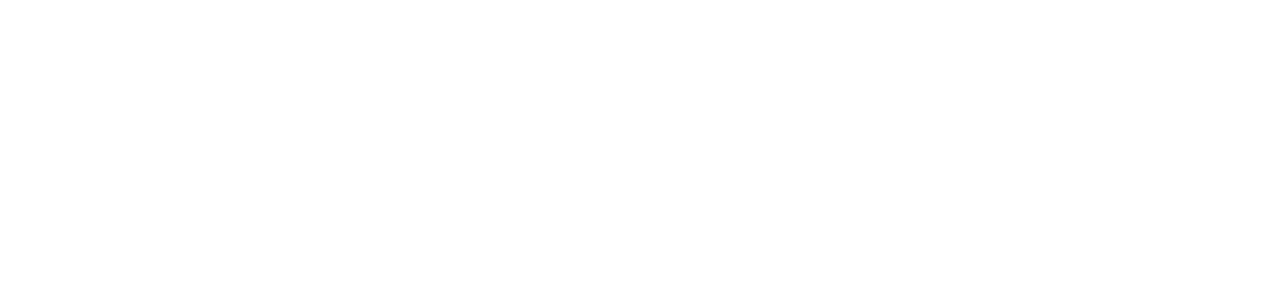
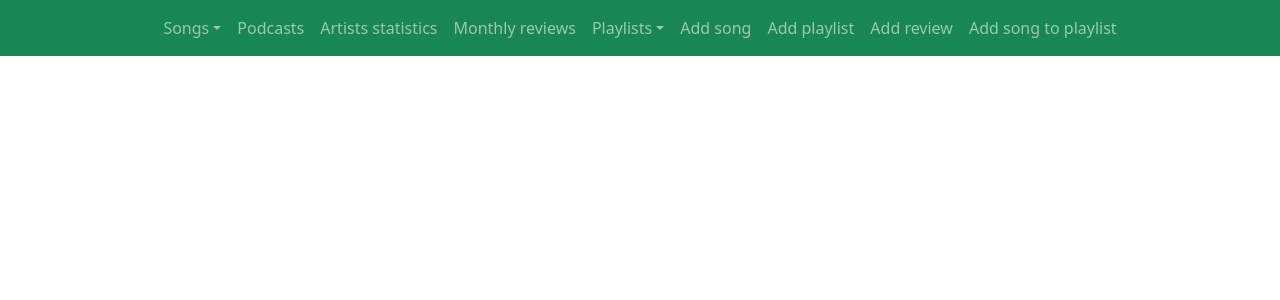
Before and after one commit to peshevskidimitar/MusicPlatformFrontend, a React (Create React App) app in the folder music-platform-frontend/: page / in a window 1280 px wide. Before the commit this address had no page. Shown: the top 300 px of the page. Built offline with nearby package versions, Linux system fonts and the light colour scheme.

Commit message:
Add navbar

```diff
--- a/music-platform-frontend/src/App.js
+++ b/music-platform-frontend/src/App.js
@@ -17,9 +17,51 @@
 import AddNewReview from "./components/addNewReview/addNewReview";
 import AddNewSong from "./components/addNewSong/addNewSong";
 import InsertSongIntoPlaylist from "./components/insertSongIntoPlaylist/insertSongIntoPlaylist";
+import {Col, Nav, Navbar, NavDropdown, Row} from "react-bootstrap";
+import Container from 'react-bootstrap/Container';
 
 function App() {
     return (
+        <>
+        <Navbar  bg="success" variant="dark" expand="lg" >
+            <Container>
+                <Navbar.Toggle aria-controls="basic-navbar-nav" />
+                <Navbar.Collapse id="basic-navbar-nav">
+                    <Nav className="m-auto">
+
+                        <NavDropdown title="Songs" id="basic-nav-dropdown">
+                            <NavDropdown.Item href="/songs/all">All</NavDropdown.Item>
+                            <NavDropdown.Item href="/songs/byGenre">
+                                Songs by Genre
+                            </NavDropdown.Item>
+                            <NavDropdown.Item href="/songs/mostPopular">Most popular songs by year</NavDropdown.Item>
+                            {/*<NavDropdown.Divider />*/}
+                            <NavDropdown.Item href="/songs/reviews">
+                                Song reviews
+                            </NavDropdown.Item>
+                        </NavDropdown>
+                        <Nav.Link href="/podcasts/all">Podcasts</Nav.Link>
+                        <Nav.Link href="/songs/totalViews">Artists statistics</Nav.Link>
+                        <Nav.Link href="/audioContent/reviewStats">Monthly reviews</Nav.Link>
+
+                        <NavDropdown title="Playlists" id="basic-nav-dropdown">
+                            <NavDropdown.Item href="/playlists/all">All</NavDropdown.Item>
+                            <NavDropdown.Item href="/playlists/getCountSongs">Playlist count of songs</NavDropdown.Item>
+                            <NavDropdown.Item href="/playlists/stats">
+                                Average songs per playlist
+                            </NavDropdown.Item>
+                        </NavDropdown>
+
+                        <Nav.Link href="/songs/add">Add song</Nav.Link>
+                        <Nav.Link href="/playlists/add">Add playlist</Nav.Link>
+                        <Nav.Link href="/reviews/add">Add review</Nav.Link>
+                        <Nav.Link href="/songs/insertSongIntoPlaylist">Add song to playlist</Nav.Link>
+
+                    </Nav>
+                </Navbar.Collapse>
+            </Container>
+        </Navbar>
+
         <div className="App">
             <Routes>
                 <Route path="/songs/reviews" element={<SongReviews/>}/>
@@ -40,6 +82,8 @@
 
             </Routes>
         </div>
+        </>
+
     );
 }
 
```
